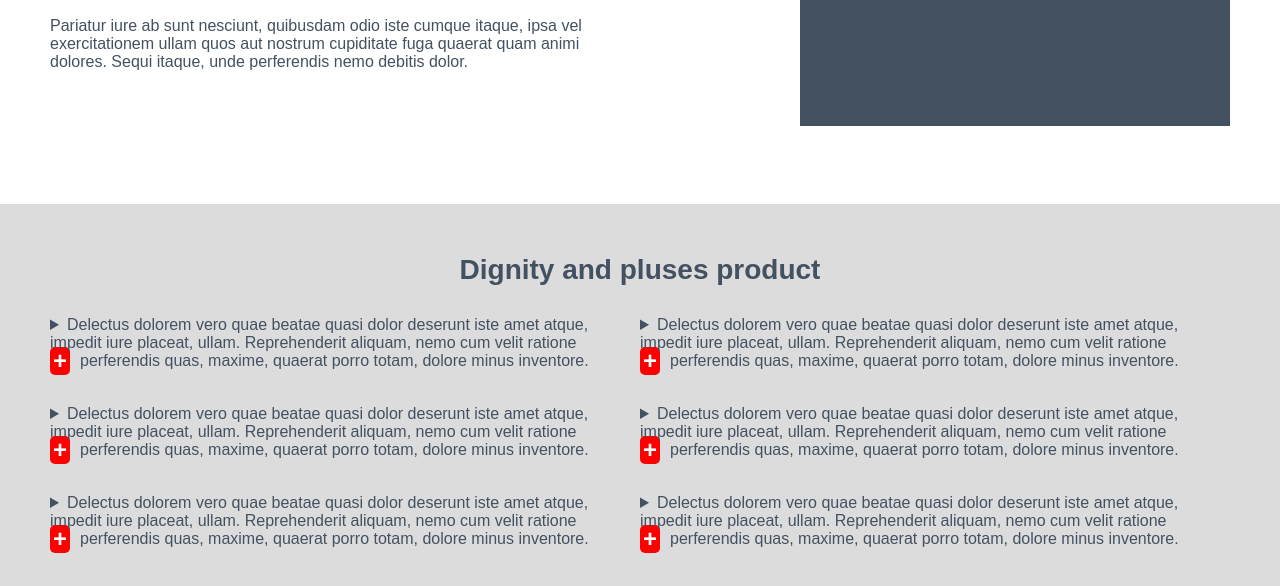
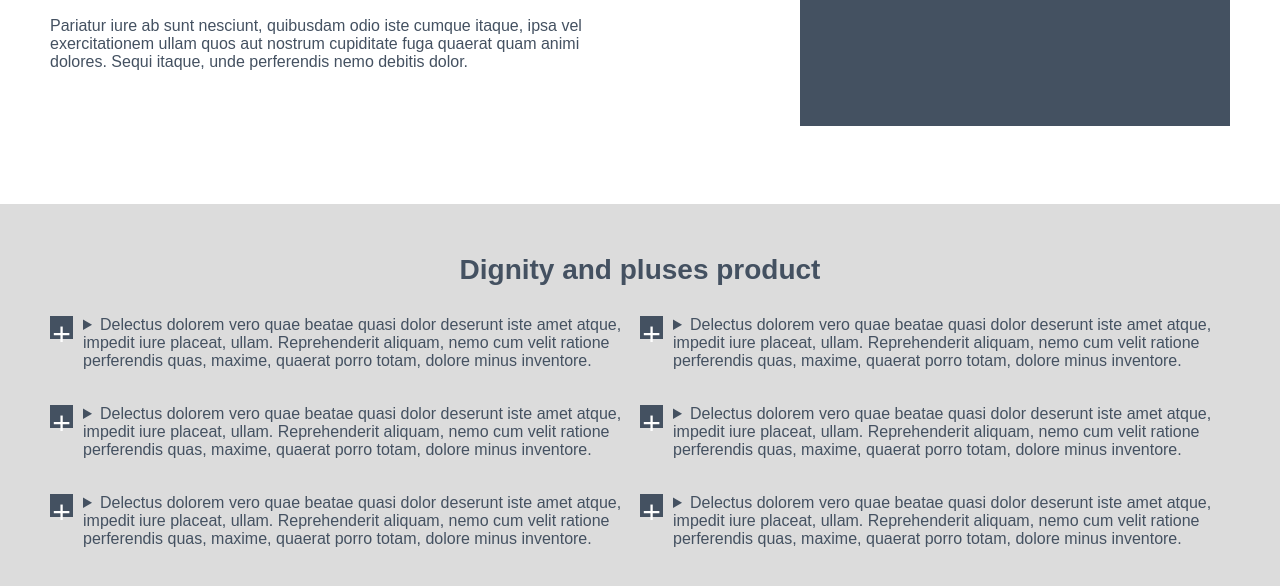
Before and after one commit to SergeyProtuberanec/HTML5CSS3, a plain HTML site: page index.html in a window 1280 px wide. Shown: the part 492-1078 px from the top of the page. Drawn offline with Linux system fonts and the light colour scheme; files whose address does not match are found by name.

Commit message:
изменил маркеры в блоке Плюсы

```diff
--- a/style/style.css
+++ b/style/style.css
@@ -122,30 +122,34 @@ details {
 summary::-webkit-details-marker {
     display: none
 }
-summary:after {
-  background: red;
-  border-radius: 5px;
+
+summary:before {
+    background: #445161;
     content: "+";
     color: #fff;
     float: left;
-  font-size: 1.5em;
-  font-weight: bold;
-  margin: -5px 10px 0 0;
-  padding: 0;
+    font-size: 2em;
+    margin: 0px 10px 15px 0;
+/*    padding: 0;*/
     text-align: center;
-  width: 20px;
+    width: 23px;
+    height: 23px;
 }
-details[open] summary:after {
+
+details[open] summary:before {
     content: "-";
 }
 
-
+details p {
+    float: right;
+    margin-bottom: 20px;
+    margin-left: 33px;
+}
 
 
 .SummeryBlockLeft {
     float: left;
     width: 50%;
-
 }
 
 .SummeryBlockRight {
```
Lines whose indentation alone changed are shown as unchanged.
